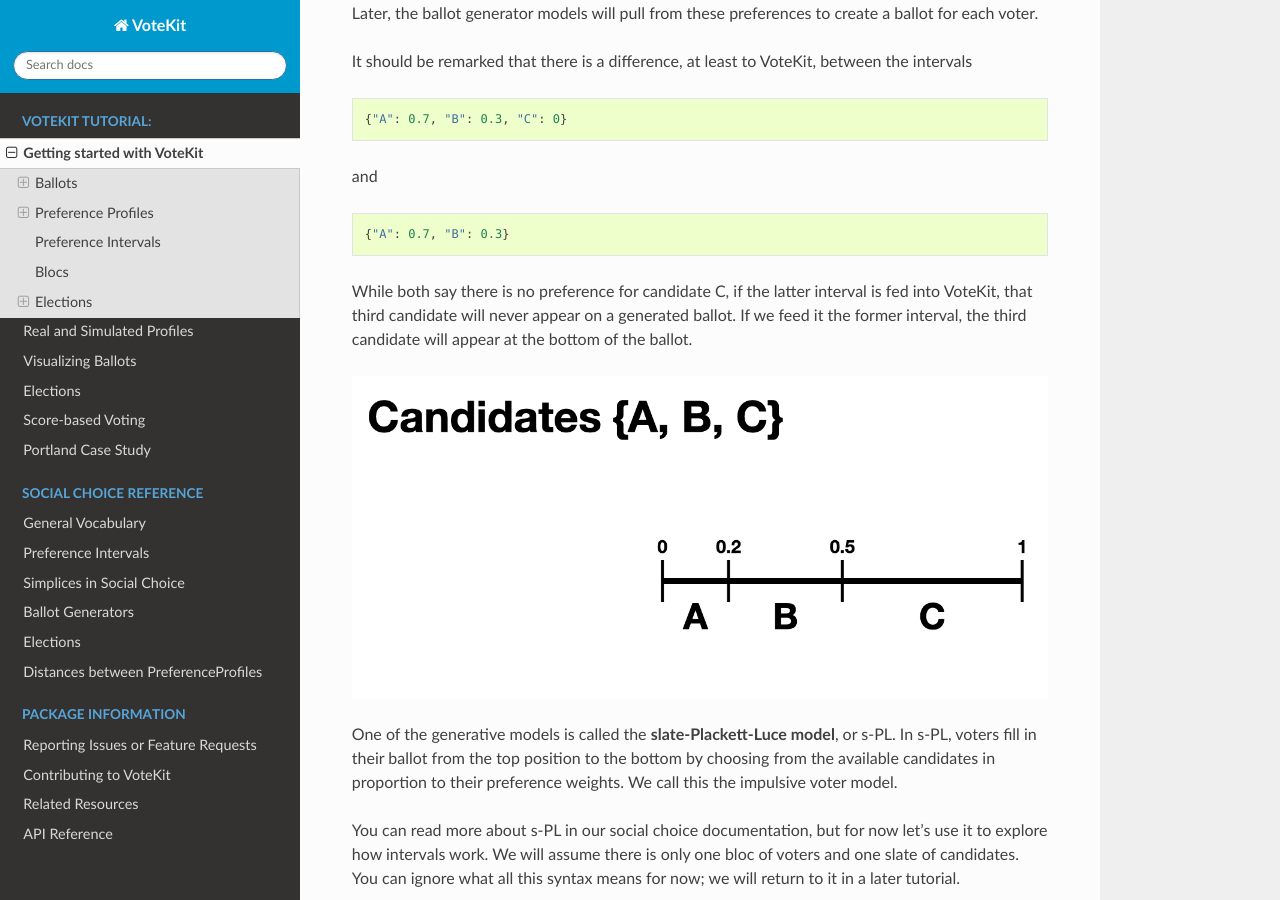
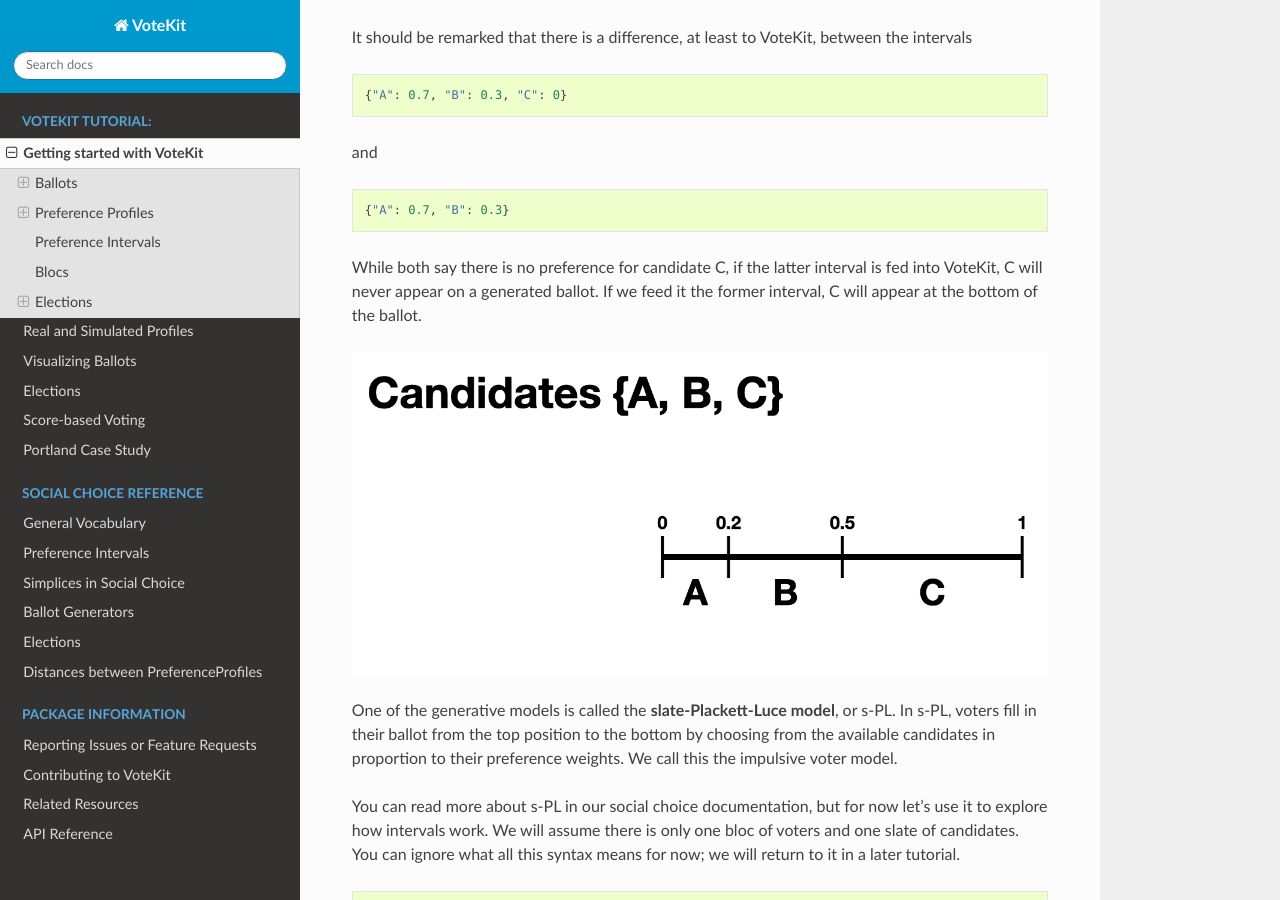
Before and after one commit to mggg/VoteKit, a Sphinx documentation site: the page built from docs/user/tutorial/1_intro.rst, in a window 1280 px wide and 900 px high, scrolled down 8999 px. Built offline with Sphinx 7.4.7 and the Read the Docs theme 3.1.0, drawn with Linux system fonts in a browser that asks for light colours; some of the changed text lies outside the part shown.

Commit message:
peter comments nb 1

```diff
--- a/docs/user/tutorial/1_intro.rst
+++ b/docs/user/tutorial/1_intro.rst
@@ -658,13 +658,12 @@ and
    {"A": 0.7, "B": 0.3}
 
 While both say there is no preference for candidate C, if the latter
-interval is fed into VoteKit, that third candidate will never appear on
-a generated ballot. If we feed it the former interval, the third
-candidate will appear at the bottom of the ballot.
+interval is fed into VoteKit, C will never appear on a generated ballot.
+If we feed it the former interval, C will appear at the bottom of the
+ballot.
 
 .. figure:: ../../_static/assets/preference_interval.png
    :alt: png
-
 
 
 One of the generative models is called the **slate-Plackett-Luce
```
Also changed, not shown: other parts of docs/user/tutorial/1_intro.rst (+10 -5 lines), 1 other file.
